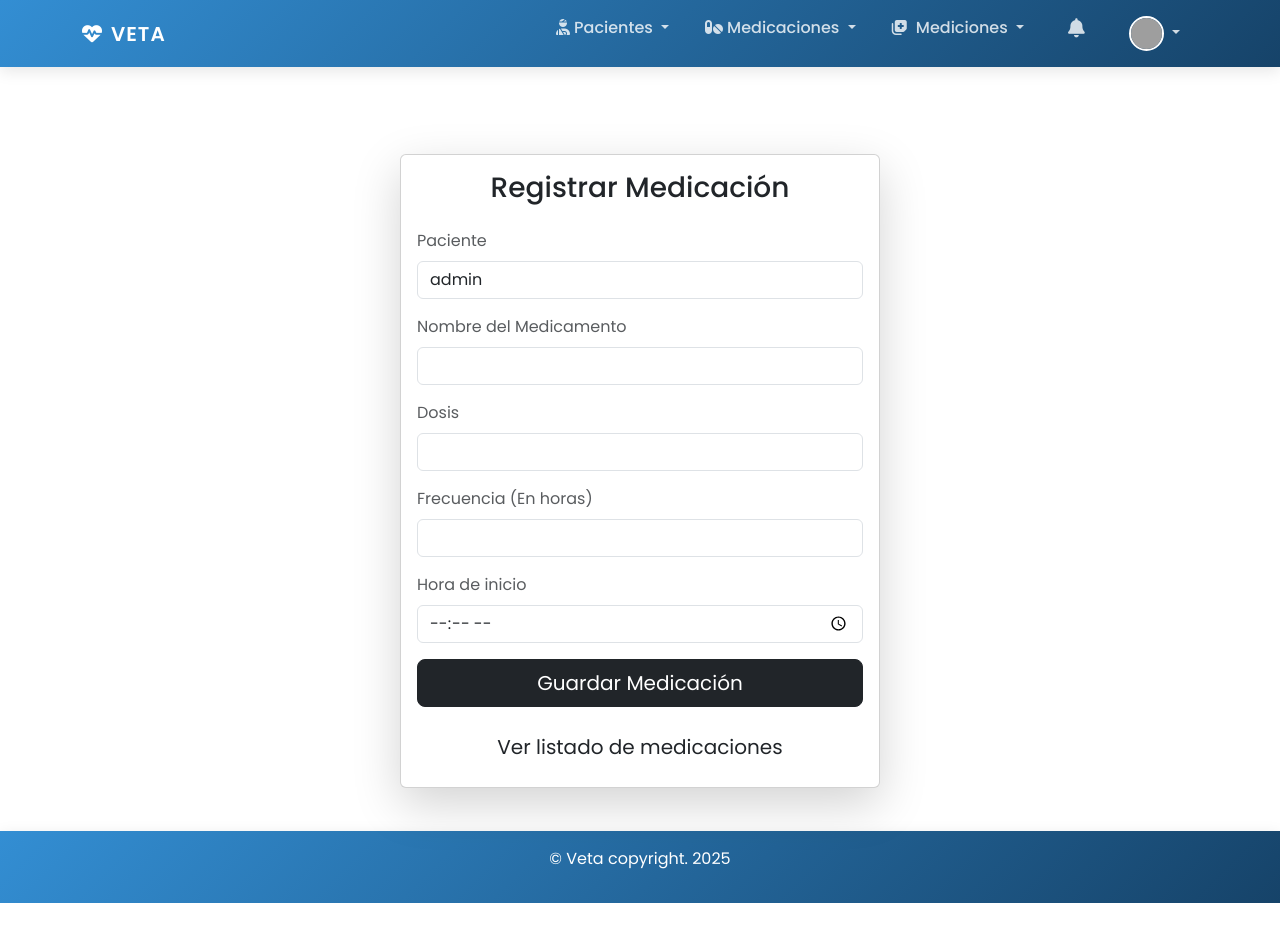
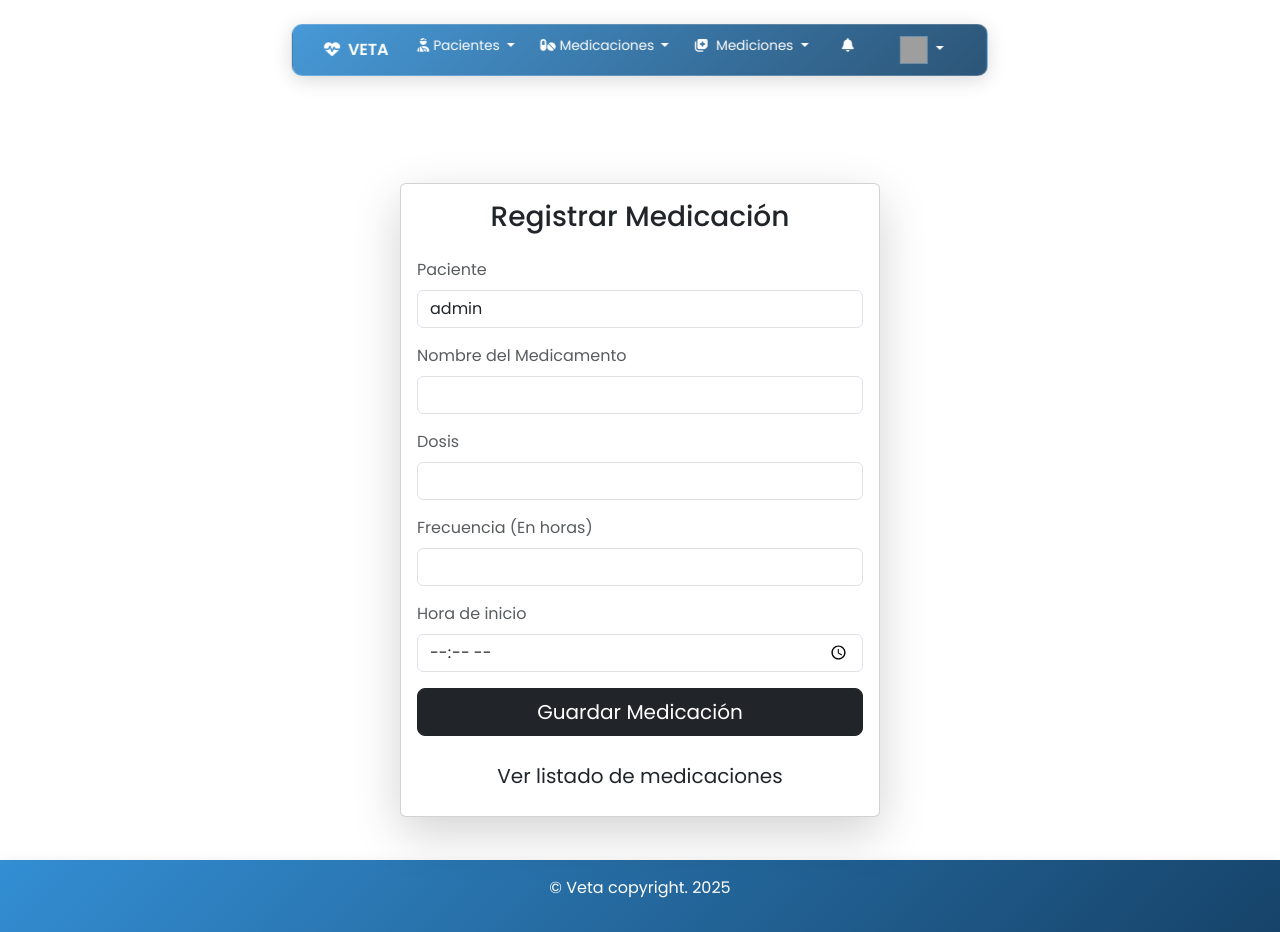
Before and after one commit to SantiagoEchavarria/Veta, a Django app: page /medicaciones/crear/ in a window 1280 px wide. Before the commit the page ends 903 px from the top, so only its background shows below. Run offline with Django 5.2, Linux system fonts and the light colour scheme; a user stored in the database is signed in; data comes from the database, SQL or seed files in the repository; both versions use the stored data as it was after the commit; grey boxes are pictures that could not be loaded.

Commit message:
Nuevo diseño del navbar

```diff
--- a/usuarios/static/usuarios/css/navbar.css
+++ b/usuarios/static/usuarios/css/navbar.css
@@ -1,62 +1,56 @@
 .navbar {
-    background: linear-gradient(135deg, var(--primary-color) 0%, var(--secondary-color) 100%);
-    box-shadow: 0 4px 15px rgba(0,0,0,0.1);
+    position: fixed;
+    top: 1.5rem;
+    left: 50%;
+    transform: translateX(-50%);
+    width: auto;
+    max-width: 90%;
+    background:linear-gradient(135deg, rgba(51, 142, 211, 0.9) 0%, rgba(22, 67, 105, 0.9) 100%);
+    backdrop-filter: blur(10px);
+    border-radius:10px;
+    box-shadow: 0 4px 20px rgba(0,0,0,0.15);
+    padding: 0.4rem 1.2rem;
+    z-index: 1000;
+    border:1px solid rgba(255,255,255,0.2);
 }
 
 .navbar-brand {
+    font-size: 1rem;
     font-weight: 600;
-    letter-spacing: 1px;
     color: white !important;
 }
 
 .nav-link {
-    color: rgba(255,255,255,0.8) !important;
-    font-weight: 500;
-    transition: all 0.3s ease;
-    margin: 0 10px;
-}
-
-.nav-link:hover {
     color: white !important;
-    transform: translateY(-2px);
+    font-size: 0.85rem;
+    margin:0 0.8rem;
+    padding: 0.3rem 0 !important;
 }
 
 .user-avatar {
-    width: 35px;
-    height: 35px;
-    border-radius: 50%;
-    object-fit: cover;
-    border: 2px solid white;
-    transition: all 0.3s ease;
+    width:28px;
+    height:28px;
+    border:1.5px solid rgba(255,255,255,0.3);
+    margin-left:0.8rem;
 }
 
 .dropdown-menu {
-    border: none;
-    box-shadow: 0 4px 15px rgba(0,0,0,0.1);
-    border-radius: 12px;
-    margin-top: 15px;
+    border-radius:12px;
+    margin-top:0.8rem;
+    background:rgba(255,255,255,0.95);
 }
 
 .dropdown-item {
-    padding: 12px 20px;
-    transition: all 0.3s ease;
+    font-size: 0.85rem;
+    color: var(--font-color) !important;
+    padding: 0.6rem 1rem;
 }
 
 .dropdown-item:hover {
-    background: var(--secondary-color);
-    color: white !important;
-    transform: translateX(5px);
+    background: rgba(51, 142, 211, 0.1);
+    color: var(--primary-color) !important;
 }
 
-.notification-bell {
-    position: relative;
-    top: 2px;
-    font-size: 1.2rem;
+body {
+    padding-top:6rem;
 }
-
-.badge-notification {
-    position: absolute;
-    top: -5px;
-    right: -5px;
-    font-size: 0.7rem;
-}
```
Also changed, not shown: db.sqlite3.
